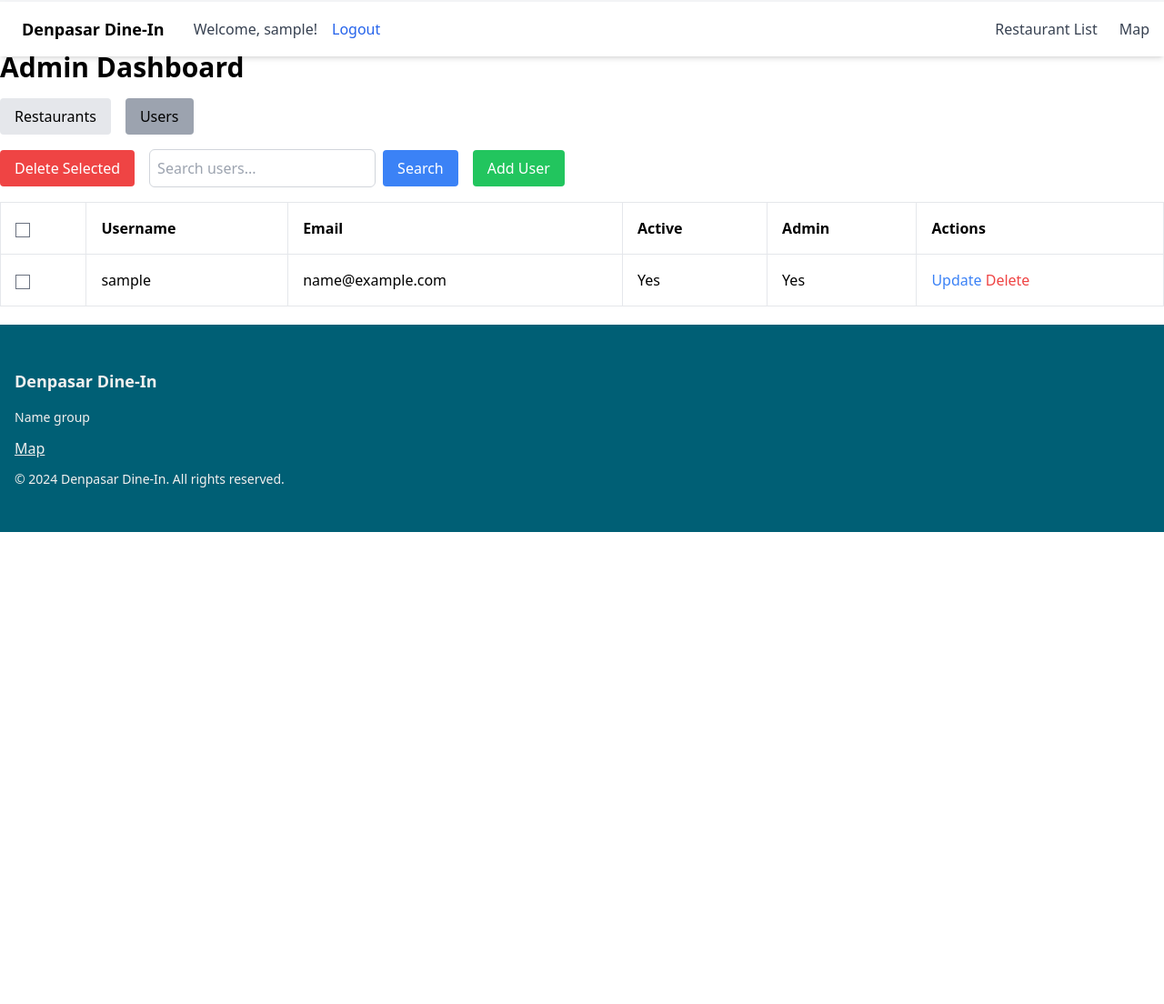
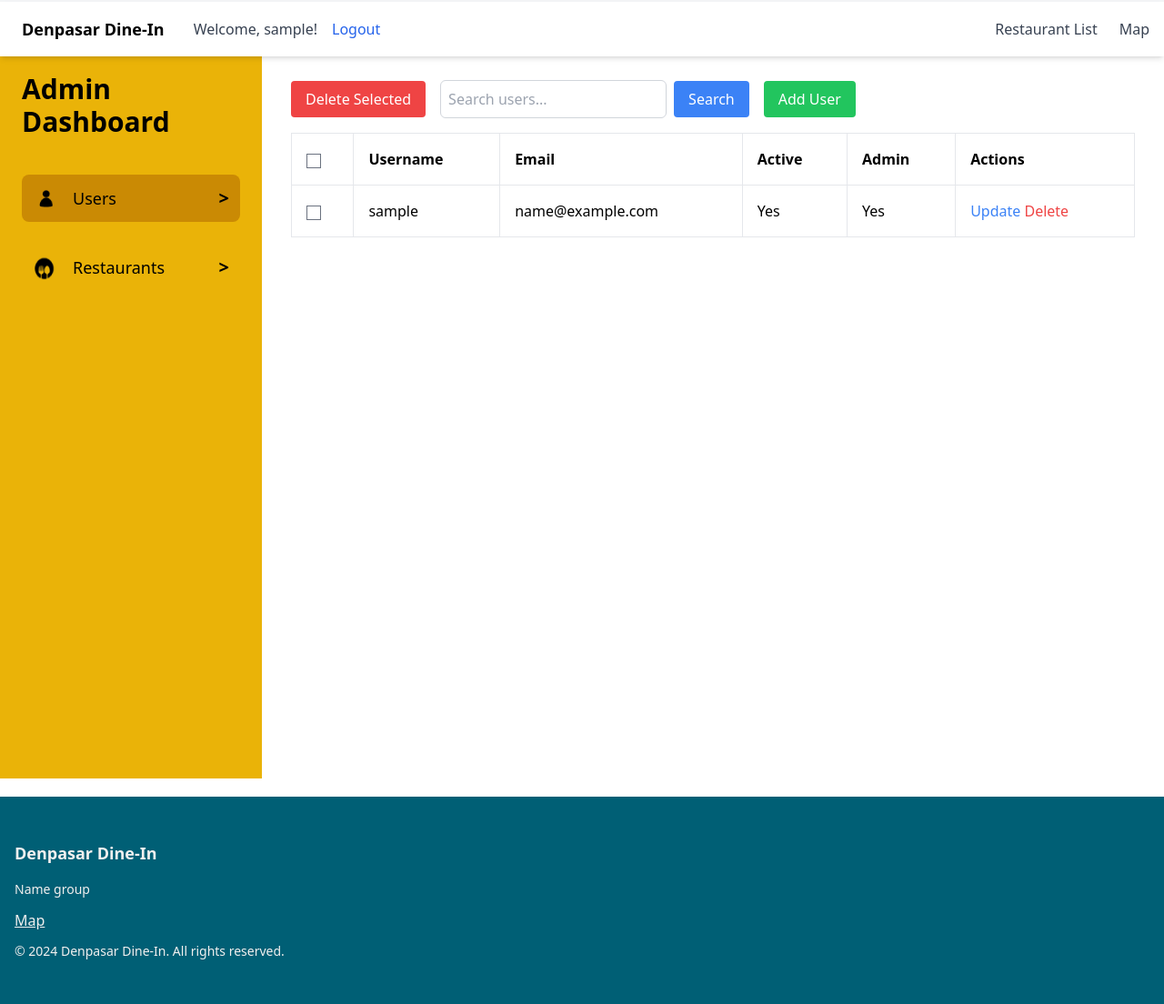
Before and after one commit to K6-PBD-Midterm/denpasar-food, a Django app: page /admin-dashboard/users/ in a window 1280 px wide. Shown: the whole page at 91% size. Before the commit the page ends 585 px from the top, so only its background shows below. Run offline with Django 5.2, Linux system fonts and the light colour scheme; the visitor is signed in with stand-in values (Sample User, id 1); data comes from the database, SQL or seed files in the repository; some libraries are stand-ins or nearby versions.

Commit message:
admin dashboard figma attempt 1

```diff
--- a/admin_dashboard/forms.py
+++ b/admin_dashboard/forms.py
@@ -53,7 +53,7 @@ class RestaurantForm(forms.ModelForm):
 
     def __init__(self, *args, **kwargs):
         super(RestaurantForm, self).__init__(*args, **kwargs)
-        required_fields = ['id', 'name', 'latitude', 'longitude', 'cuisines', 'website', 'phone', 'address']
+        required_fields = ['id', 'name', 'latitude', 'longitude', 'cuisines', 'phone', 'address']
         for field_name in required_fields:
             self.fields[field_name].required = True
 
--- a/admin_dashboard/templates/admin_dashboard_user_list.html
+++ b/admin_dashboard/templates/admin_dashboard_user_list.html
@@ -1,14 +1,33 @@
 {% extends 'base.html' %}
+{% load static %}
 
 {% block content %}
-<h1 class="text-3xl font-bold mb-4">Admin Dashboard</h1>
+<div class="flex">
+    <!-- Sidebar -->
+    <aside class="bg-yellow-500 w-72 min-h-screen p-6 sticky top-0">
+        <h1 class="text-3xl font-bold text-black mb-10">Admin Dashboard</h1>
+        <nav class="space-y-6">
+            <a href="{% url 'admin_dashboard:admin_dashboard_user_list' %}"
+               class="flex items-center justify-between text-black hover:font-bold hover:bg-yellow-600 p-3 rounded-lg {% if request.resolver_match.url_name == 'admin_dashboard_user_list' %}bg-yellow-600{% endif %}">
+                <span class="flex items-center">
+                    <img src="{% static 'images/user.png' %}" alt="User Icon" class="w-7 h-7 mr-4">
+                    <span class="text-lg">Users</span>
+                </span>
+                <span class="text-xl font-semibold">&gt;</span>
+            </a>
+            <a href="{% url 'admin_dashboard:admin_dashboard_restaurant_list' %}"
+               class="flex items-center justify-between text-black hover:font-bold hover:bg-yellow-600 p-3 rounded-lg {% if request.resolver_match.url_name == 'admin_dashboard_restaurant_list' %}bg-yellow-600{% endif %}">
+                <span class="flex items-center">
+                    <img src="{% static 'images/restauranticon.png' %}" alt="Restaurant Icon" class="w-7 h-7 mr-4">
+                    <span class="text-lg">Restaurants</span>
+                </span>
+                <span class="text-xl font-semibold">&gt;</span>
+            </a>
+        </nav>
+    </aside>
 
-<!-- Navigation Links -->
-<div class="flex space-x-4 mb-4">
-    <a href="{% url 'admin_dashboard:admin_dashboard_restaurant_list' %}" class="px-4 py-2 bg-gray-200 rounded">Restaurants</a>
-    <a href="{% url 'admin_dashboard:admin_dashboard_user_list' %}" class="px-4 py-2 bg-gray-400 rounded">Users</a>
-</div>
-
+    <!-- Main Content -->
+    <div class="flex-1 p-8">
         <!-- Toolbar -->
         <div class="flex items-center space-x-4 mb-4">
             <!-- Batch Delete Form -->
@@ -27,15 +46,15 @@
             <a href="{% url 'admin_dashboard:admin_dashboard_user_create' %}" class="px-4 py-2 bg-green-500 text-white rounded">Add User</a>
         </div>
 
-<!-- User List -->
+        <!-- User List (Table) -->
         <table class="min-w-full bg-white">
             <thead>
                 <tr>
                     <th class="border p-4 text-left"><input type="checkbox" id="select-all"></th>
                     <th class="border p-4 text-left">Username</th>
                     <th class="border p-4 text-left">Email</th>
-            <th class="border p-4 text-left">Active</th> <!-- Changed from 'Staff' to 'Active' -->
-            <th class="border p-4 text-left">Admin</th> <!-- Changed from 'Superuser' to 'Admin' -->
+                    <th class="border p-4 text-left">Active</th>
+                    <th class="border p-4 text-left">Admin</th>
                     <th class="border p-4 text-left">Actions</th>
                 </tr>
             </thead>
@@ -47,8 +66,8 @@
                     </td>
                     <td class="border p-4">{{ user.username }}</td>
                     <td class="border p-4">{{ user.email }}</td>
-            <td class="border p-4">{{ user.is_active|yesno:"Yes,No" }}</td> <!-- Display 'Active' status -->
-            <td class="border p-4">{{ user.is_superuser|yesno:"Yes,No" }}</td> <!-- Display 'Admin' status -->
+                    <td class="border p-4">{{ user.is_active|yesno:"Yes,No" }}</td>
+                    <td class="border p-4">{{ user.is_superuser|yesno:"Yes,No" }}</td>
                     <td class="border p-4">
                         <a href="{% url 'admin_dashboard:admin_dashboard_user_update' user.id %}" class="text-blue-500 hover:underline">Update</a>
                         <a href="{% url 'admin_dashboard:admin_dashboard_user_delete' user.id %}" class="text-red-500 hover:underline">Delete</a>
@@ -57,6 +76,8 @@
                 {% endfor %}
             </tbody>
         </table>
+    </div>
+</div>
 
 <!-- JavaScript for Select All functionality -->
 <script>
```
Also changed, not shown: admin_dashboard/templates/admin_dashboard_restaurant_list.html (+30 -12 lines), static/images/Star.png (added), static/images/restauranticon.png (added), static/images/user.png (added). Lines whose indentation alone changed are shown as unchanged.
